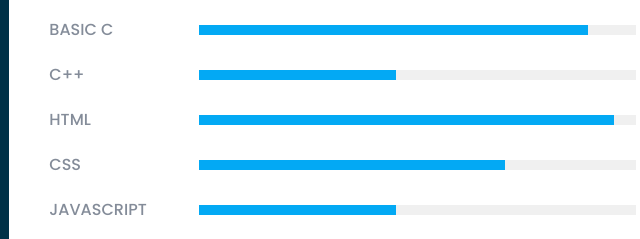
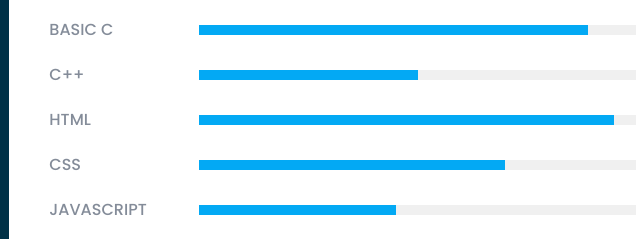
Before and after one commit to sinchana-P/-6.Resume, a plain HTML site: page index.html in a window 1280 px wide. Shown: the part 848-1087 px from the top of the page, 464-1104 px from the left. Drawn offline with Linux system fonts and the light colour scheme.

Commit message:
Update index.html

```diff
--- a/index.html
+++ b/index.html
@@ -147,7 +147,7 @@
         <div class="box">
             <h4>C++</h4>
             <div class="percent">
-                <div style="width: 45%;"></div>
+                <div style="width: 50%;"></div>
             </div>
         </div>
 
```
